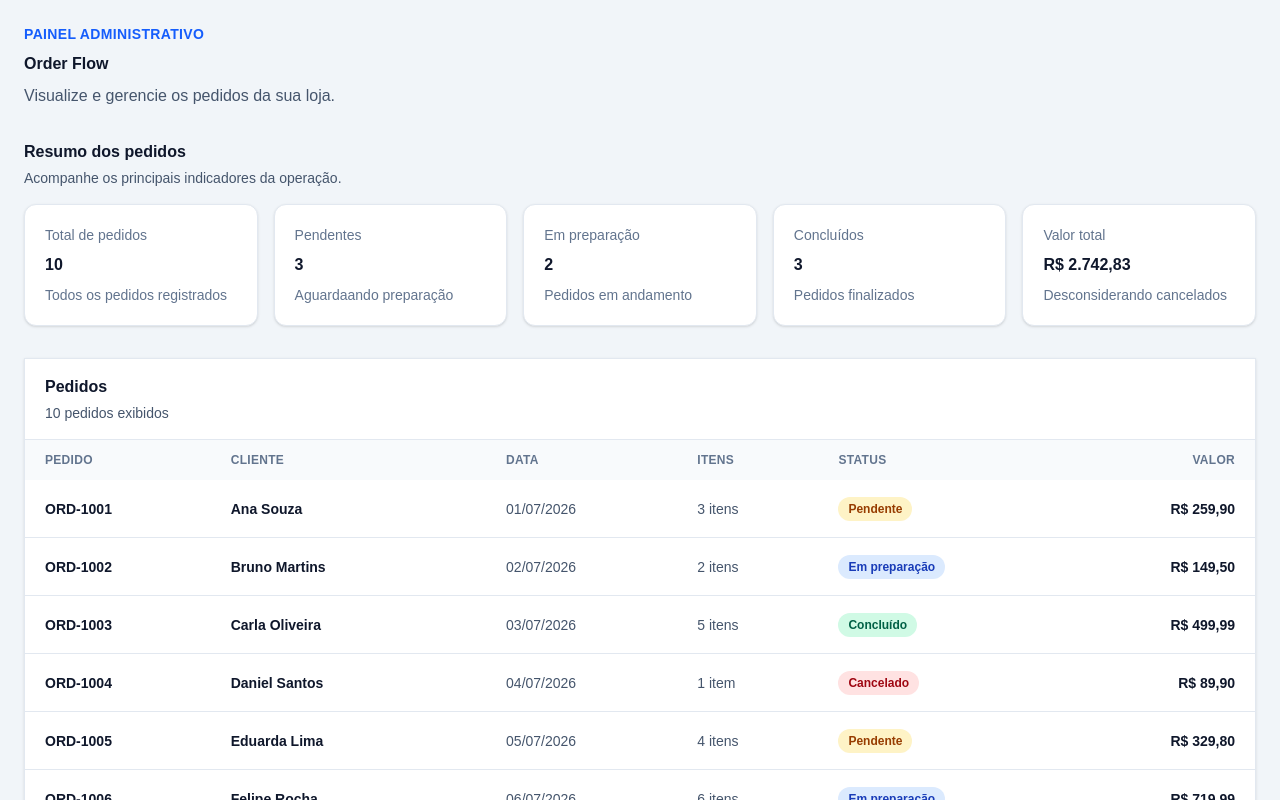
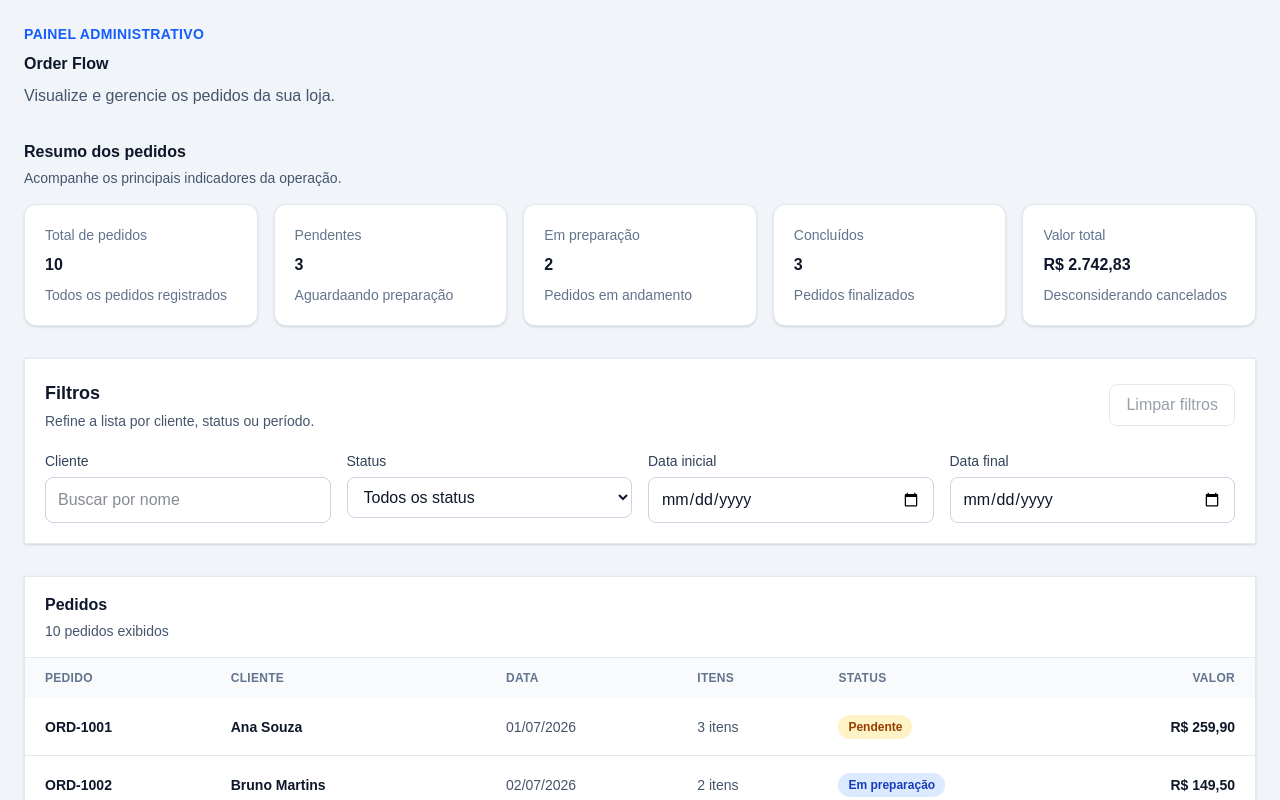
Before and after one commit to DiogoRocha07/order-flow, a Next.js app: page / in a window 1280 px wide. Shown: the top 800 px of the page. Built offline with nearby package versions, Linux system fonts and the light colour scheme.

Commit message:
feat: add order filters

```diff
--- /dev/null
+++ b/src/features/orders/components/order-filters.tsx
@@ -0,0 +1,126 @@
+import {
+  ORDER_STATUSES,
+  type OrderFiltersState,
+} from "@/features/orders/types/order";
+import { getOrderStatusLabel } from "@/features/orders/utils/order-status";
+
+type OrderFiltersProps = {
+  filters: OrderFiltersState;
+  hasActiveFilters: boolean;
+  onFilterChange: <Key extends keyof OrderFiltersState>(
+    field: Key,
+    value: OrderFiltersState[Key],
+  ) => void;
+  onClearFilters: () => void;
+};
+
+export function OrderFilters({
+  filters,
+  hasActiveFilters,
+  onFilterChange,
+  onClearFilters,
+}: OrderFiltersProps) {
+  return (
+    <section
+      aria-labelledby='order-filters-title'
+      className='rounded-x1 border border-slate-200 bg-white p-5 shadow-sm'
+    >
+      <div className='mb-5 flex flex-col gap-3 sm:flex-row sm:items-center sm:justify-between'>
+        <div>
+          <h2
+            id='order-filters-title'
+            className='text-lg font-semibold text-slate-900'
+          >
+            Filtros
+          </h2>
+
+          <p className='mt-1 text-sm text-slate-600'>
+            Refine a lista por cliente, status ou período.
+          </p>
+        </div>
+
+        <button
+          type='button'
+          onClick={onClearFilters}
+          disabled={!hasActiveFilters}
+          className='self-start rounded-lg border border-slate-300 px-4 py-2 text-sm font-medium text-slate-700 transition-colors hover:bg-slate-50 disabled:cursor-not-allowed disabled:opacity-50 sm:self-auto'
+        >
+          Limpar filtros
+        </button>
+      </div>
+
+      <div className='grid gap-4 md:grid-cols-2 lg:grid-cols-4'>
+        <label className='block'>
+          <span className='mb-1.5 block text-sm font-medium text-slate-700'>
+            Cliente
+          </span>
+
+          <input
+            type='search'
+            value={filters.customerName}
+            onChange={(event) =>
+              onFilterChange("customerName", event.target.value)
+            }
+            placeholder='Buscar por nome'
+            className='w-full rounded-lg border border-slate-300 bg-white px-3 py-2.5 text-sm text-slate-900 outline-none transition focus:border-blue-500 focus-rind-2 focus:ring-blue-100'
+          />
+        </label>
+
+        <label className='block'>
+          <span className='mb-1.5 block text-sm font-medium text-slate-700'>
+            Status
+          </span>
+
+          <select
+            value={filters.status}
+            onChange={(event) =>
+              onFilterChange(
+                "status",
+                event.target.value as OrderFiltersState["status"],
+              )
+            }
+            className='w-full rounded-lg border border-slate-300 bg-white px-3 py-2.5 text-sm text-slate-900 outline-none transition focus:border-blue-500 focus:ring-2 focus:ring-blue-100'
+          >
+            <option value='all'>Todos os status</option>
+
+            {ORDER_STATUSES.map((status) => (
+              <option key={status} value={status}>
+                {getOrderStatusLabel(status)}
+              </option>
+            ))}
+          </select>
+        </label>
+
+        <label className='block'>
+          <span className='mb-1.5 block text-sm font-medium text-slate-700'>
+            Data inicial
+          </span>
+
+          <input
+            type='date'
+            value={filters.startDate}
+            max={filters.endDate || undefined}
+            onChange={(event) =>
+              onFilterChange("startDate", event.target.value)
+            }
+            className='w-full rounded-lg border border-slate-300 bg-white px-3 py-2.5 text-sm text-slate-900 outline-none transition focus:border-blue-500 focus:ring-2 focus:ring-blue-100'
+          />
+        </label>
+
+        <label className='block'>
+          <span className='mb-1.5 block text-sm font-medium text-slate-700'>
+            Data final
+          </span>
+
+          <input
+            type='date'
+            value={filters.endDate}
+            min={filters.startDate || undefined}
+            onChange={(event) => onFilterChange("endDate", event.target.value)}
+            className='w-full rounded-lg border border-slate-300 bg-white px-3 py-2.5 text-sm text-slate-900 outline-none transition focus:border-blue-500 focus:ring-2 focus:ring-blue-100'
+          />
+        </label>
+      </div>
+    </section>
+  );
+}
--- a/src/features/orders/components/orders-overview.tsx
+++ b/src/features/orders/components/orders-overview.tsx
@@ -1,11 +1,21 @@
 "use client";
 
 import { OrderDashboard } from "@/features/orders/components/order-dashboard";
+import { OrderFilters } from "@/features/orders/components/order-filters";
+import { OrderTable } from "@/features/orders/components/order-table";
+import { useOrderFilters } from "@/features/orders/hooks/use-orders-filters";
 import { useOrders } from "@/features/orders/hooks/use-orders";
-import { OrderTable } from "@/features/orders/components/order-table";
 
 export function OrdersOverview() {
   const { orders, stats, isLoading, error } = useOrders();
+
+  const {
+    filters,
+    filteredOrders,
+    hasActiveFilters,
+    updateFilter,
+    clearFilters,
+  } = useOrderFilters(orders);
 
   if (isLoading) {
     return (
@@ -37,7 +47,14 @@ export function OrdersOverview() {
     <div className='space-y-8'>
       <OrderDashboard stats={stats} />
 
-      <OrderTable orders={orders} />
+      <OrderFilters
+        filters={filters}
+        hasActiveFilters={hasActiveFilters}
+        onFilterChange={updateFilter}
+        onClearFilters={clearFilters}
+      />
+
+      <OrderTable orders={filteredOrders} />
     </div>
   );
 }
--- /dev/null
+++ b/src/features/orders/hooks/use-orders-filters.ts
@@ -0,0 +1,63 @@
+import { useCallback, useMemo, useState } from "react";
+import type { Order, OrderFiltersState } from "@/features/orders/types/order";
+import { filterOrders } from "../utils/filter-orders";
+
+const INITIAL_FILTERS: OrderFiltersState = {
+  customerName: "",
+  status: "all",
+  startDate: "",
+  endDate: "",
+};
+
+type UseOrderFiltersResult = {
+  filters: OrderFiltersState;
+  filteredOrders: Order[];
+  hasActiveFilters: boolean;
+  updateFilter: <Key extends keyof OrderFiltersState>(
+    field: Key,
+    value: OrderFiltersState[Key],
+  ) => void;
+  clearFilters: () => void;
+};
+
+export function useOrderFilters(
+  orders: readonly Order[],
+): UseOrderFiltersResult {
+  const [filters, setFilters] = useState(INITIAL_FILTERS);
+
+  const filteredOrders = useMemo(
+    () => filterOrders(orders, filters),
+    [orders, filters],
+  );
+
+  const hasActiveFilters =
+    filters.customerName.trim() !== "" ||
+    filters.status !== "all" ||
+    filters.startDate !== "" ||
+    filters.endDate !== "";
+
+  const updateFilter = useCallback(
+    <Key extends keyof OrderFiltersState>(
+      field: Key,
+      value: OrderFiltersState[Key],
+    ) => {
+      setFilters((currentFilters) => ({
+        ...currentFilters,
+        [field]: value,
+      }));
+    },
+    [],
+  );
+
+  const clearFilters = useCallback(() => {
+    setFilters({ ...INITIAL_FILTERS });
+  }, []);
+
+  return {
+    filters,
+    filteredOrders,
+    hasActiveFilters,
+    updateFilter,
+    clearFilters,
+  };
+}
--- /dev/null
+++ b/src/features/orders/utils/filter-orders.ts
@@ -0,0 +1,33 @@
+import type { Order, OrderFiltersState } from "@/features/orders/types/order";
+
+function normalizeText(value: string): string {
+  return value.trim().toLocaleLowerCase("pt-BR");
+}
+
+export function filterOrders(
+  orders: readonly Order[],
+  filters: OrderFiltersState,
+): Order[] {
+  const normalizedCustomerName = normalizeText(filters.customerName);
+
+  return orders.filter((order) => {
+    const matchesCustomer =
+      normalizedCustomerName.length === 0 ||
+      normalizeText(order.customerName).includes(normalizedCustomerName);
+
+    const matchesStatus =
+      filters.status === "all" || order.status === filters.status;
+
+    const orderDate = order.createdAt.slice(0, 10);
+
+    const matchesStartDate =
+      filters.startDate === "" || orderDate >= filters.startDate;
+
+    const matchesEndDate =
+      filters.endDate === "" || orderDate <= filters.endDate;
+
+    return (
+      matchesCustomer && matchesStatus && matchesStartDate && matchesEndDate
+    );
+  });
+}
```
Also changed, not shown: src/features/orders/types/order.ts (+9 -0 lines).
